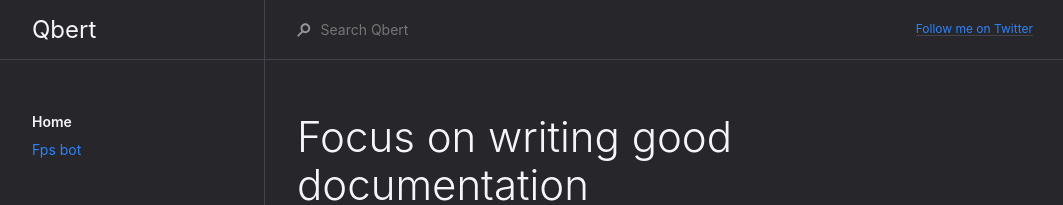
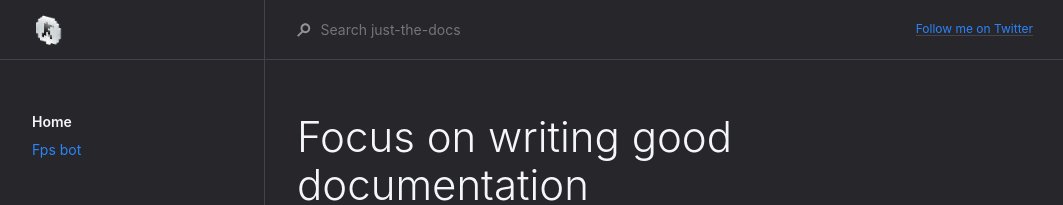
Before and after one commit to qbertqbert/just-the-docs, a Jekyll site: the page built from index.md, in a window 1280 px wide. Shown: the top 205 px of the page, without its empty margins (107-1170 px from the left). Built offline with Jekyll 4.4.1, drawn with Linux system fonts in a browser that asks for light colours.

Commit message:
Update _config.yml

```diff
--- a/_config.yml
+++ b/_config.yml
@@ -13,7 +13,8 @@
 # you will see them accessed via {{ site.title }}, {{ site.github_repo }}, and so on.
 # You can create any custom variable you would like, and they will be accessible
 # in the templates via {{ site.myvariable }}.
-title: Qbert
+#title: Qbert
+logo: "favicon.png"
 description: A Jekyll theme for documentation
 baseurl: "/just-the-docs" # the subpath of your site, e.g. /blog
 url: "https://qbertqbert.github.io" # the base hostname & protocol for your site, e.g. http://example.com
```
